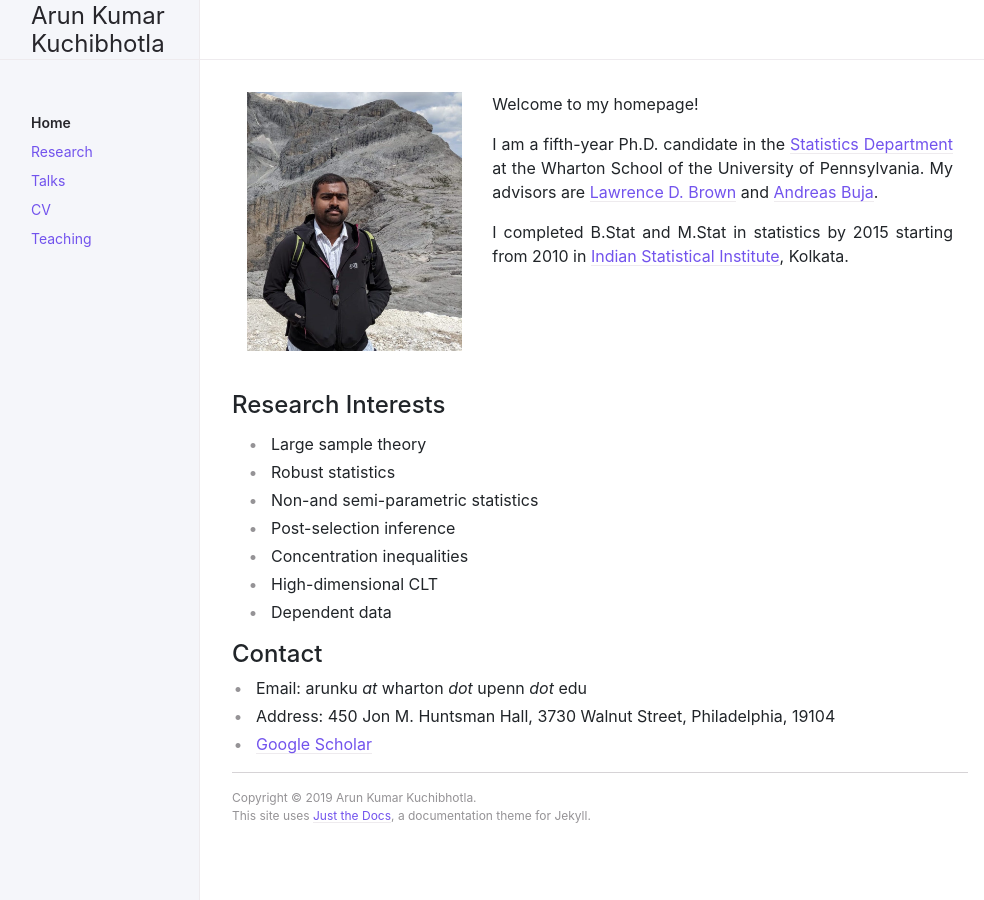
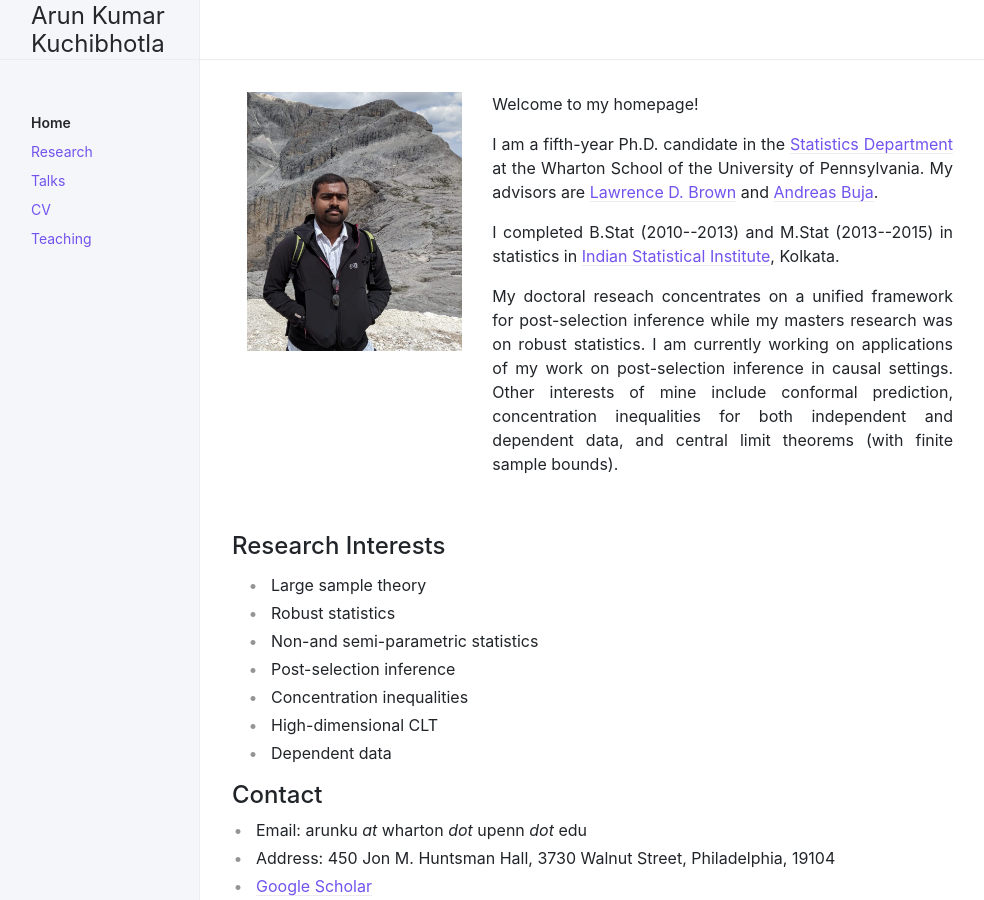
Before and after one commit to Arun-Kuchibhotla/Arun-Kuchibhotla.github.io, a Jekyll site: the page built from index.md, in a window 1280 px wide. Shown: the whole page, without its empty margins (140-1124 px from the left). Built offline with Jekyll 4.4.1, drawn with Linux system fonts in a browser that asks for light colours; nearby versions of some CDN libraries.

Commit message:
Added a few more lines to the homepage.

```diff
--- a/index.md
+++ b/index.md
@@ -19,7 +19,10 @@ permalink: /
 				I am a fifth-year Ph.D. candidate in the <a href="https://statistics.wharton.upenn.edu">Statistics Department</a> at the Wharton School of the University of Pennsylvania. My advisors are <a href="http://www-stat.wharton.upenn.edu/~lbrown/">Lawrence D. Brown</a> and <a href="http://www-stat.wharton.upenn.edu/~buja/">Andreas Buja</a>.
 			</p>
 			<p class="text-justify">
-				I completed B.Stat and M.Stat in statistics by 2015 starting from 2010 in <a href="https://www.isical.ac.in">Indian Statistical Institute</a>, Kolkata.
+				I completed B.Stat (2010--2013) and M.Stat (2013--2015) in statistics in <a href="https://www.isical.ac.in">Indian Statistical Institute</a>, Kolkata.
+			</p>
+			<p class="text-justify">
+				My doctoral reseach concentrates on a unified framework for post-selection inference while my masters research was on robust statistics. I am currently working on applications of my work on post-selection inference in causal settings. Other interests of mine include conformal prediction, concentration inequalities for both independent and dependent data, and central limit theorems (with finite sample bounds).
 			</p>
 		</div>
 	</div>
```
